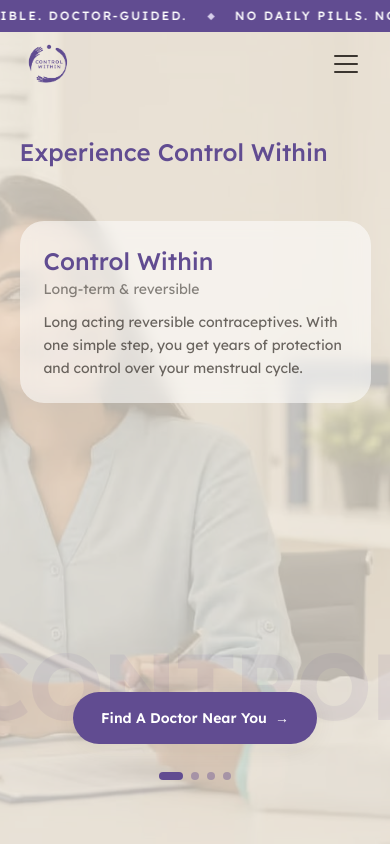
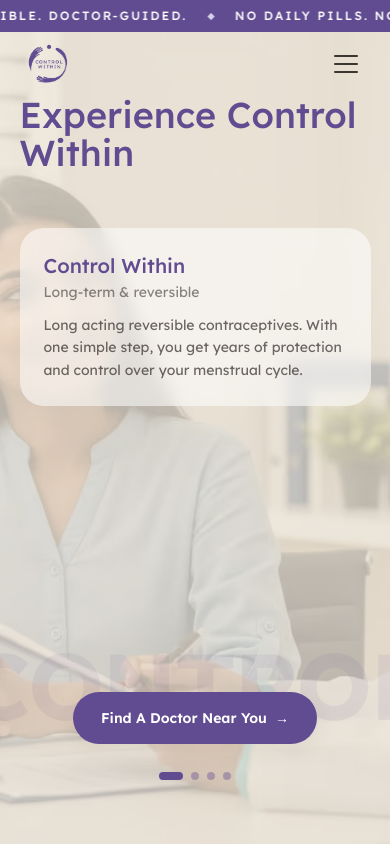
Before and after one commit to techhowl/Control-within, a Next.js app: page / in a window 390 px wide. Shown: the top 844 px of the page. Built offline with nearby package versions, Linux system fonts and the light colour scheme.

Commit message:
mobile fix

```diff
--- a/src/app/layout.js
+++ b/src/app/layout.js
@@ -56,6 +56,7 @@
           href="https://fonts.googleapis.com/css2?family=Lexend:wght@100..900&display=swap"
           rel="stylesheet"
         />
+
       </head>
       <body>
         {/* Google Tag Manager (noscript) */}
--- a/src/components/sections/Hero.jsx
+++ b/src/components/sections/Hero.jsx
@@ -23,8 +23,7 @@
     heading: "A Contraceptive That Fits Your Terms And Conditions.",
     paragraph:
       "Imagine not having to think about a pill daily, worrying about your partner carrying a condom, or having to commit to a permanent and often regrettable decision. The Contraceptive Implant solves all these problems.",
-    image:
-      "hero_2.png",
+    image: "hero_2.png",
     label: "Contraceptive Implant",
     sublabel: "Up to 3 years of protection",
     tags: [
@@ -44,8 +43,7 @@
       "Do Heavy and Painful Periods Ruin All Your Plans? Now, You Have The Upper Hand.",
     paragraph:
       "Regain control over your body and cycle with the Hormonal IUS — a small T-shaped device placed in the uterus to help alleviate period pains, heavy menstrual bleeding, and more.",
-    image:
-      "hero_3.png",
+    image: "hero_3.png",
     label: "Hormonal IUS",
     sublabel: "Lighter, calmer periods",
     tags: [
@@ -65,8 +63,7 @@
       "Be It Periods Or Contraception, You Should Have The Control You Deserve.",
     paragraph:
       "Explore long-term hormonal contraceptive solutions that work quietly while you live your life.",
-    image:
-      "hero_4.png",
+    image: "hero_4.png",
     label: "Implant or hIUS",
     sublabel: "Your choice, your control",
     cta: { label: "Know More", href: "#methods" },
@@ -75,55 +72,57 @@
 
 const EASE = [0.22, 1, 0.36, 1];
 
-/* Text/content blocks: leave by sliding down + fading, enter by rising + fading. */
 const contentVariants = {
   initial: { y: 36, opacity: 0 },
   animate: { y: 0, opacity: 1, transition: { duration: 0.5, ease: EASE } },
   exit: { y: 36, opacity: 0, transition: { duration: 0.35, ease: "easeIn" } },
 };
 
-/* Massive background word: enters from below, exits upward; rests faint. */
 const bgTextVariants = {
   initial: { y: 120, opacity: 0 },
   animate: { y: 0, opacity: 0.08, transition: { duration: 0.7, ease: EASE } },
   exit: { y: -120, opacity: 0, transition: { duration: 0.5, ease: "easeIn" } },
 };
 
-function FloatingOrb({ Icon, spot, accent, reduce }) {
-  return (
-    <motion.div
-      className="absolute max-md:hidden"
-      style={{ top: spot.top, left: spot.left }}
-      initial={{ x: spot.from.x, y: spot.from.y, scale: 0.4, opacity: 0 }}
-      animate={{ x: 0, y: 0, scale: 1, opacity: 1 }}
-      exit={{ x: spot.from.x, y: spot.from.y, scale: 0.3, opacity: 0 }}
-      transition={{ duration: 0.6, ease: EASE }}
-    >
-      <motion.div
-        animate={reduce ? {} : { y: [0, -10, 0] }}
-        transition={{ duration: spot.dur, repeat: Infinity, ease: "easeInOut" }}
-        className="flex h-14 w-14 items-center justify-center rounded-full border border-white/60 bg-white/70 shadow-soft backdrop-blur-sm"
-        style={{ color: accent }}
-      >
-        <Icon className="h-6 w-6" />
-      </motion.div>
-    </motion.div>
-  );
-}
-
 export default function Hero() {
   const [active, setActive] = useState(0);
   const [paused, setPaused] = useState(false);
+
+  // Swipe State
+  const [touchStart, setTouchStart] = useState(null);
+  const [touchEnd, setTouchEnd] = useState(null);
+
   const reduce = useReducedMotion();
   const slide = SLIDES[active];
   const n = SLIDES.length;
 
-  // Gentle autoplay; thumbnails are the primary control.
   useEffect(() => {
     if (paused || reduce) return;
     const t = setTimeout(() => setActive((a) => (a + 1) % n), 7000);
     return () => clearTimeout(t);
   }, [active, paused, reduce, n]);
+
+  // Swipe Handlers
+  const onTouchStart = (e) => {
+    setTouchEnd(null);
+    setTouchStart(e.targetTouches[0].clientX);
+  };
+
+  const onTouchMove = (e) => setTouchEnd(e.targetTouches[0].clientX);
+
+  const onTouchEnd = () => {
+    if (!touchStart || !touchEnd) return;
+    const distance = touchStart - touchEnd;
+    const isLeftSwipe = distance > 50;
+    const isRightSwipe = distance < -50;
+
+    if (isLeftSwipe) {
+      setActive((a) => (a + 1) % n);
+    }
+    if (isRightSwipe) {
+      setActive((a) => (a === 0 ? n - 1 : a - 1));
+    }
+  };
 
   const Cta = ({ className = "" }) => (
     <a
@@ -136,6 +135,11 @@
     </a>
   );
 
+  // Layout Logic Checkers for Folds 2 & 3
+  const isContentHeavy = active === 1 || active === 2;
+  const mobileHeadingSize = isContentHeavy ? "max-md:text-xl" : "max-md:text-4xl";
+  const mobileCardMargin = isContentHeavy ? "max-md:mt-3" : "max-md:mt-8";
+
   return (
     <motion.section
       id="hero"
@@ -146,10 +150,11 @@
       transition={{ duration: 0.8, ease: EASE }}
       onMouseEnter={() => setPaused(true)}
       onMouseLeave={() => setPaused(false)}
-      // 👇 Removed md:h-svh and added flex flex-col to allow safe expansion on small desktops 👇
+      onTouchStart={onTouchStart}
+      onTouchMove={onTouchMove}
+      onTouchEnd={onTouchEnd}
       className="relative min-h-svh overflow-hidden flex flex-col"
     >
-      {/* ---- MOBILE ONLY: active slide image as a faint full-bleed background ---- */}
       <AnimatePresence mode="popLayout">
         <motion.div
           key={`mbg-${active}`}
@@ -168,12 +173,10 @@
         </motion.div>
       </AnimatePresence>
 
-      {/* ---- CENTER LAYER: bg word + anchor image + floating orbs (behind UI) ---- */}
       <div
         className="pointer-events-none absolute inset-0 flex items-center justify-center max-md:items-end max-md:pb-28"
         style={{ perspective: 1200 }}
       >
-        {/* Massive background typography */}
         <AnimatePresence mode="popLayout">
           <motion.span
             key={`txt-${active}`}
@@ -188,10 +191,8 @@
           </motion.span>
         </AnimatePresence>
 
-        {/* Soft platform under the anchor */}
         <div className="absolute h-40 w-72 translate-y-28 rounded-[50%] bg-white/30 blur-2xl max-md:hidden sm:w-96" />
 
-        {/* Central anchor image — flips in 3D on change */}
         <AnimatePresence mode="popLayout">
           <motion.div
             key={`img-${active}`}
@@ -199,7 +200,6 @@
             animate={{ rotateY: 0, opacity: 1, scale: 1 }}
             exit={{ rotateY: 90, opacity: 0, scale: 0.9 }}
             transition={{ duration: 0.7, ease: EASE }}
-            // 👇 Scaled down image on 'md' screens to save space, original size restored on 'lg' 👇
             className="relative overflow-hidden rounded-[2.5rem] shadow-hover max-md:hidden md:h-[280px] md:w-[210px] lg:h-[420px] lg:w-[320px]"
           >
             <img
@@ -212,11 +212,8 @@
         </AnimatePresence>
       </div>
 
-      {/* ---- FOREGROUND UI ---- */}
-      {/* 👇 Adjusted desktop top padding (pt) so it doesn't push down too far on small laptops 👇 */}
-      <div className="relative z-10 flex h-full flex-1 flex-col px-[5%] pb-7 pt-35 max-md:pb-16 md:pt-24 lg:pt-35 md:pb-16 lg:pb-30">
+      <div className="relative z-10 flex h-full flex-1 flex-col px-[5%] pb-7 pt-24 max-md:pb-16 md:pt-24 lg:pt-35 md:pb-16 lg:pb-30">
 
-        {/* Top: heading + trust avatars */}
         <header className="flex items-start justify-between gap-6">
           <AnimatePresence mode="wait">
             <motion.h1
@@ -225,7 +222,7 @@
               initial="initial"
               animate="animate"
               exit="exit"
-              className="max-w-xl font-author text-2xl font-medium leading-[1.05] sm:text-4xl lg:text-5xl"
+              className={`max-w-xl font-author font-medium leading-[1.05] sm:text-4xl lg:text-5xl ${mobileHeadingSize}`}
               style={{ color: slide.accent }}
             >
               {slide.heading}
@@ -233,12 +230,7 @@
           </AnimatePresence>
         </header>
 
-        {/* Middle: left paragraph card + right CTA/label (desktop) */}
-        <div
-          className={`flex flex-1 items-center max-md:items-start my-6 lg:my-0 ${
-            slide.tags ? "md:items-start" : ""
-          }`}
-        >
+        <div className={`flex flex-1 items-center max-md:items-start my-6 lg:my-0 ${slide.tags ? "md:items-start" : ""}`}>
           <AnimatePresence mode="wait">
             <motion.div
               key={`p-${active}`}
@@ -246,19 +238,18 @@
               initial="initial"
               animate="animate"
               exit="exit"
-              // 👇 Reduced paddings and margins for 'md', restored to original for 'lg' 👇
-              className="max-w-sm rounded-3xl bg-white/55 p-6 backdrop-blur-sm max-md:mt-8 max-md:w-full md:mt-6 lg:mt-12 md:block md:self-start md:bg-white/45 lg:p-8"
+              className={`max-w-sm rounded-3xl bg-white/55 p-6 backdrop-blur-sm max-md:w-full md:mt-6 lg:mt-12 md:block md:self-start md:bg-white/45 lg:p-8 ${mobileCardMargin}`}
             >
-              {/* Mobile-only: product label above the copy */}
               <div className="mb-3 md:hidden">
-                <div className="font-author text-2xl font-medium" style={{ color: slide.accent }}>
+                {/* 👇 Changed from text-2xl to text-xl here 👇 */}
+                <div className="font-author text-xl font-medium" style={{ color: slide.accent }}>
                   {slide.label}
                 </div>
                 <div className="mt-0.5 text-sm text-dark/60">{slide.sublabel}</div>
               </div>
+
               <p className="text-sm leading-relaxed text-dark/75 sm:text-base">{slide.paragraph}</p>
 
-              {/* Mobile: tags stay in the left card */}
               {slide.tags && (
                 <ul className="mt-4 flex flex-col gap-1.5 md:hidden">
                   {slide.tags.map((t) => (
@@ -273,7 +264,6 @@
                 </ul>
               )}
 
-              {/* Only show Learn More link on the 2nd and 3rd slides */}
               {(active === 1 || active === 2) && (
                 <a
                   href="#methods"
@@ -289,7 +279,6 @@
           <div className="flex-1" />
 
           <div className="hidden flex-col items-end gap-5 lg:gap-7 md:flex">
-            {/* Desktop: bullet points on the right */}
             {slide.tags && (
               <AnimatePresence mode="wait">
                 <motion.ul
@@ -298,14 +287,10 @@
                   initial="initial"
                   animate="animate"
                   exit="exit"
-                  // 👇 Reduced padding and spacing for 'md' to prevent vertical cutting off 👇
                   className="flex max-w-sm flex-col gap-2 lg:gap-2.5 text-[0.85rem] rounded-3xl bg-white/55 p-5 lg:p-8 text-left backdrop-blur-sm md:mt-6 lg:mt-12"
                 >
                   {slide.tags.map((t) => (
-                    <li
-                      key={t}
-                      className="flex items-start gap-2.5 text-sm leading-snug text-dark/75"
-                    >
+                    <li key={t} className="flex items-start gap-2.5 text-sm leading-snug text-dark/75">
                       <span
                         className="mt-1.5 h-1.5 w-1.5 flex-none rounded-full"
                         style={{ backgroundColor: slide.accent }}
@@ -335,8 +320,7 @@
           </div>
         </div>
 
-        {/* Bottom: thumbnails + mobile CTA */}
-        <footer className="flex items-end justify-between gap-4 max-md:mt-10 max-md:flex-col max-md:items-center max-md:gap-7">
+        <footer className="flex items-end justify-between gap-4 max-md:mt-10 max-md:flex-col max-md:items-center max-md:gap-7 z-10">
           <div className="flex gap-3 sm:gap-3 max-md:hidden" role="tablist" aria-label="Choose slide">
             {SLIDES.map((s, i) => (
               <button
@@ -346,7 +330,6 @@
                 aria-selected={i === active}
                 aria-label={s.label}
                 onClick={() => setActive(i)}
-                // 👇 Smaller thumbnails on 'md' screens 👇
                 className={`relative overflow-hidden rounded-xl lg:rounded-2xl transition-all duration-300 md:h-20 md:w-16 lg:h-30 lg:w-26 ${
                   i === active ? "scale-105" : "opacity-60 hover:opacity-100"
                 }`}
@@ -363,12 +346,7 @@
 
           <Cta className="md:hidden" />
 
-          {/* Mobile-only carousel dots */}
-          <div
-            className="flex items-center gap-2 md:hidden"
-            role="tablist"
-            aria-label="Choose slide"
-          >
+          <div className="flex items-center gap-2 md:hidden" role="tablist" aria-label="Choose slide">
             {SLIDES.map((s, i) => (
               <button
                 key={i}
```
Also changed, not shown: src/app/admin/instagram/page.jsx (added, +14 -0 lines), src/components/sections/About.jsx (+7 -6 lines), src/components/sections/Methods.jsx (+8 -11 lines), src/components/sections/Science.jsx (+66 -29 lines), src/components/sections/Videos.jsx (+1 -7 lines).
